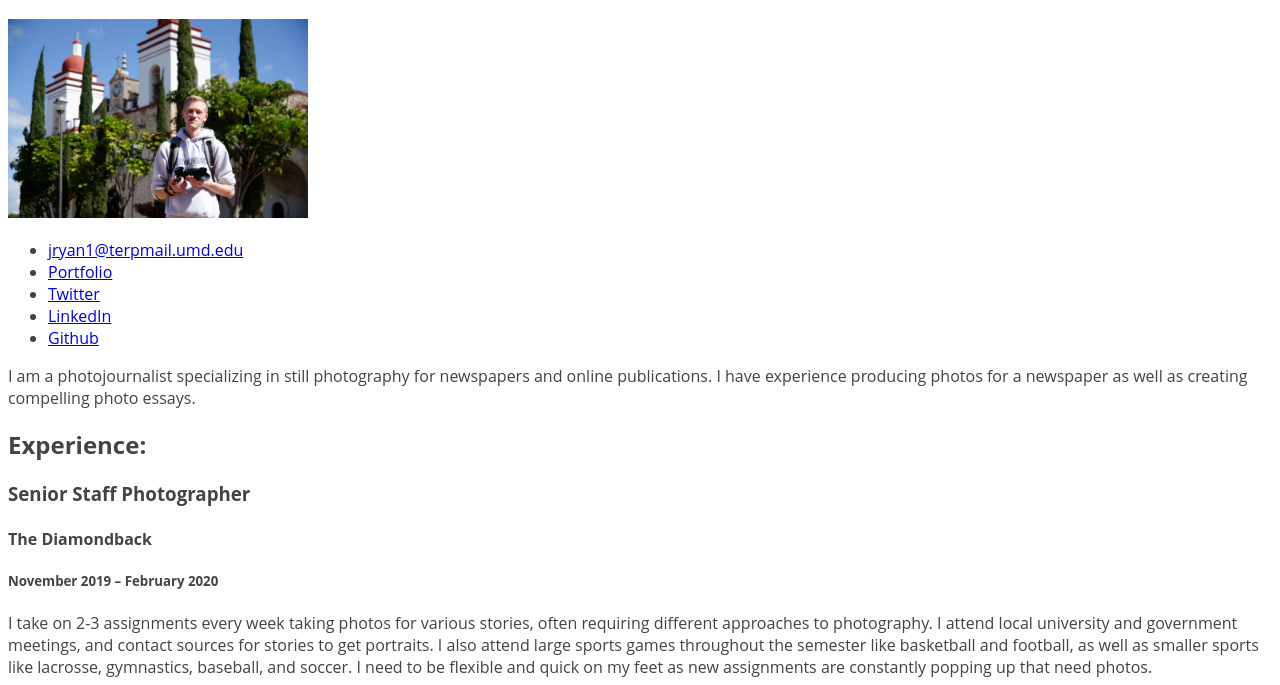
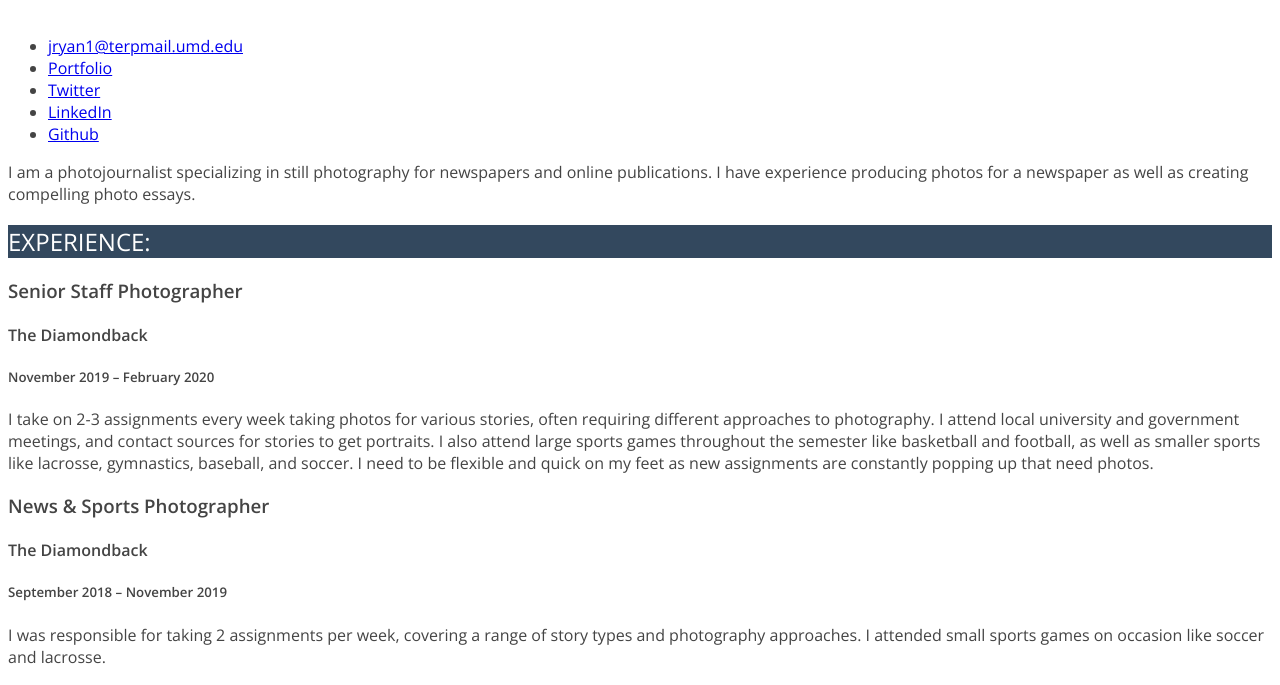
Before and after one commit to joe-ryan1/JoeRyan-Jour352, a plain HTML site: page resume/index.html in a window 1280 px wide. Shown: the part 111-796 px from the top of the page. Drawn offline with nearby package versions, Linux system fonts and the light colour scheme.

Commit message:
Resume CSS work
steps 3-6 on the worksheet

2/3

```diff
--- a/resume/index.html
+++ b/resume/index.html
@@ -6,6 +6,8 @@
     <title>Joe Ryan Resume</title>
 
     <link rel="stylesheet" type="text/css" href="style.css">
+
+    <link href="https://fonts.googleapis.com/css?family=Open+Sans:400,600&display=swap" rel="stylesheet">
 
   </head>
 
@@ -18,7 +20,10 @@
     <strong>Photojournalist</strong>
       <br>
       <br>
+
+    <!--
     <img src="joe-ryan.jpg" alt="A photo of Joe Ryan" width="300px">
+  -->
 
     <ul>
       <li>
--- a/resume/style.css
+++ b/resume/style.css
@@ -10,3 +10,16 @@ h1 {
   text-transform: uppercase;
   text-align: center;
 }
+
+h2 {
+  font-size: 1.5 em;
+  text-transform: uppercase;
+  background-color: #33485e;
+  color: #fff;
+  font-weight: 400;
+}
+
+h3 {
+  font-size: 1.5 em;
+  font-weight: 600;
+}
```
